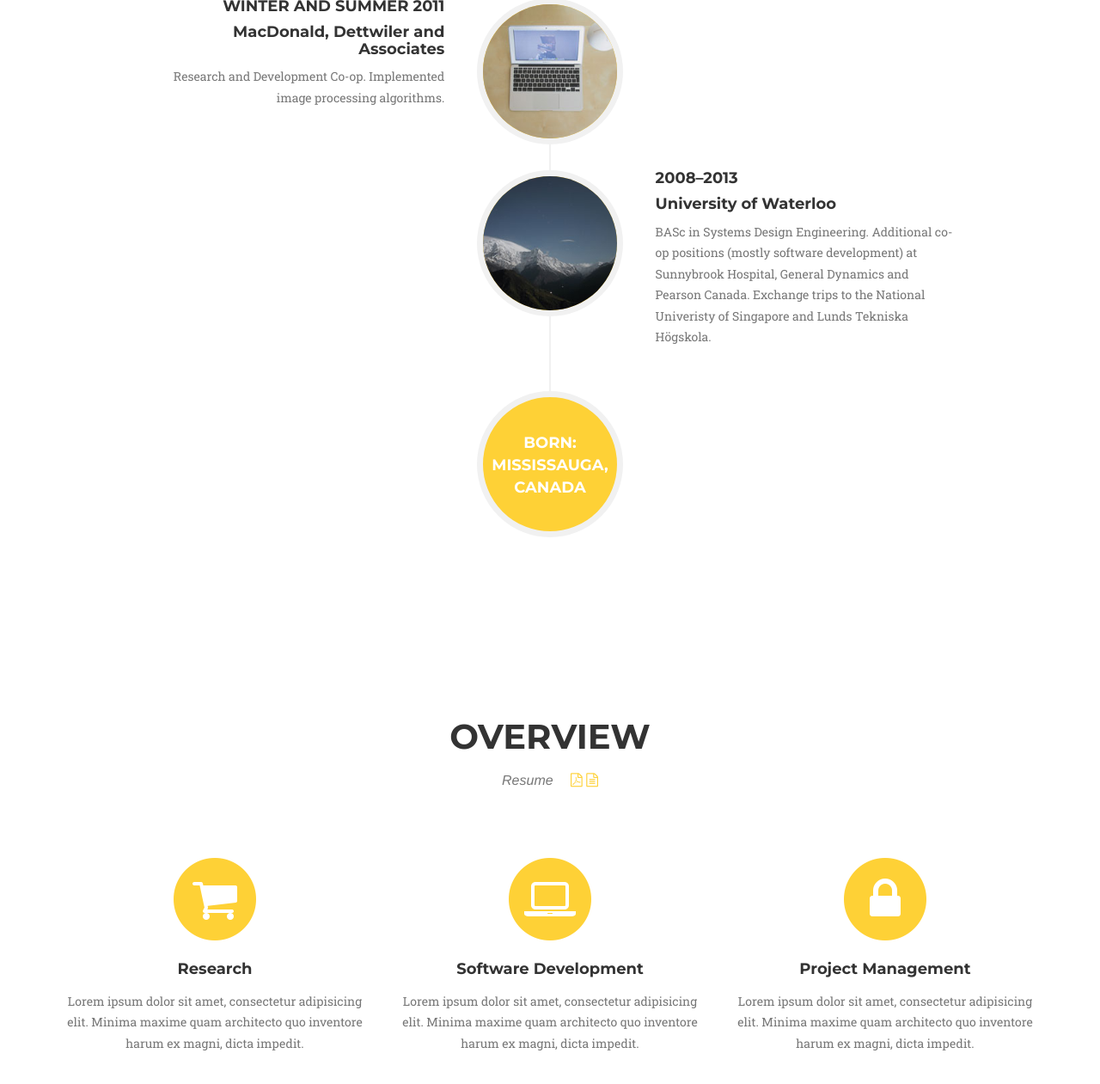
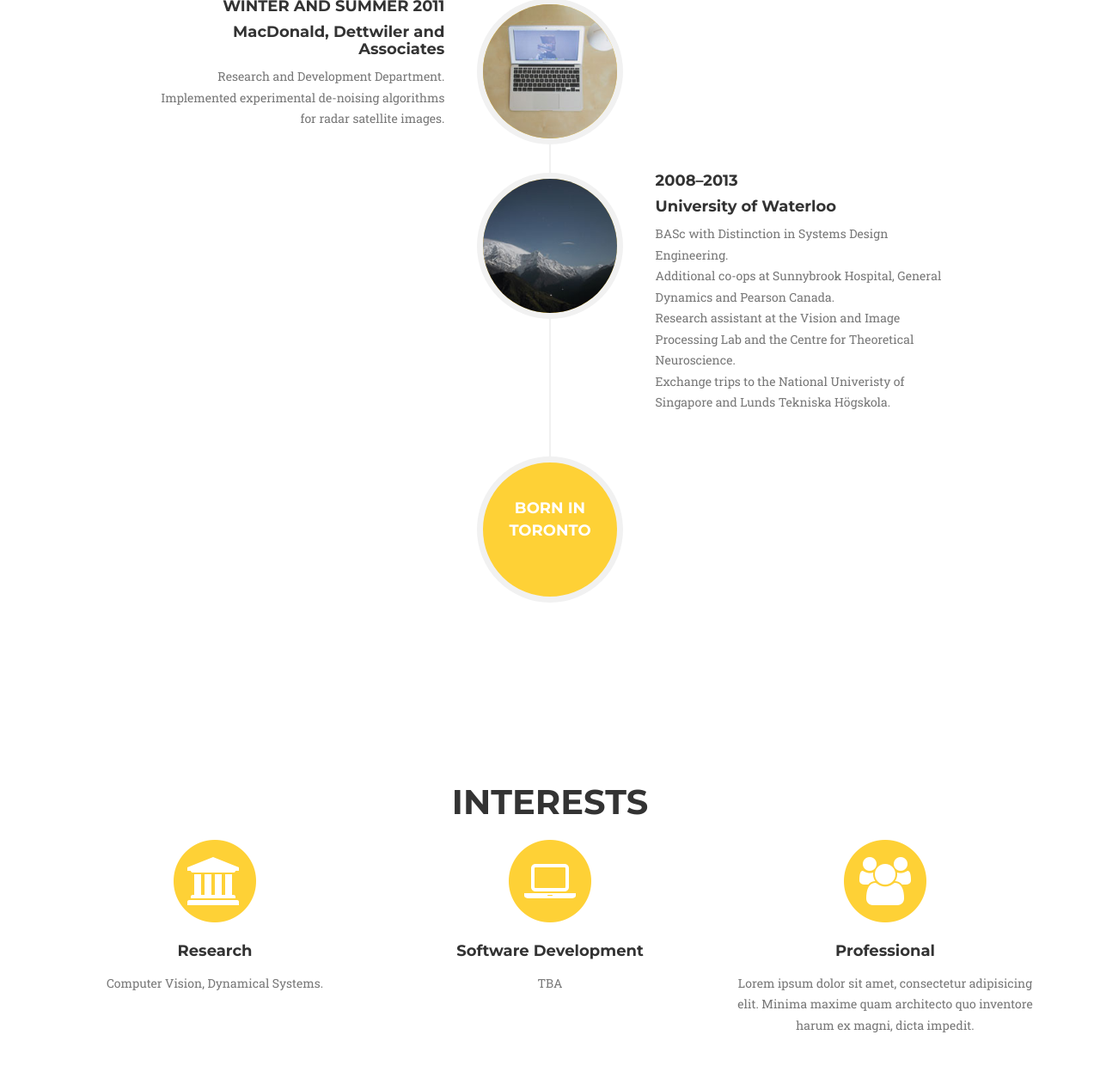
Before and after one commit to victorgan/victorgan.github.io, a Jekyll site: the page built from about.html, in a window 1280 px wide and 1400 px high, scrolled down 1165 px. Shown: the top 1261 px of the window at 86% size. Built offline with Jekyll 4.4.1, drawn with Linux system fonts in a browser that asks for light colours; some web fonts are replaced; some of the changed text lies outside the part shown.

Commit message:
edited copy

```diff
--- a/about.html
+++ b/about.html
@@ -109,7 +109,10 @@
                                     <h4 class="subheading">MacDonald, Dettwiler and Associates</h4>
                                 </div>
                                 <div class="timeline-body">
-                                    <p class="text-muted">Research and Development Co-op. Implemented image processing algorithms.</p>
+                                    <p class="text-muted">Research and
+                                    Development Department. <br>
+                                    Implemented experimental de-noising algorithms for
+                                    radar satellite images.</p>
                                 </div>
                             </div>
                         </li>
@@ -123,18 +126,22 @@
                                     <h4 class="subheading">University of Waterloo</h4>
                                 </div>
                                 <div class="timeline-body">
-                                    <p class="text-muted">BASc in Systems Design
-                                    Engineering. Additional co-op positions
-                                    (mostly software development) at Sunnybrook
+                                    <p class="text-muted">BASc with Distinction in Systems Design
+                                    Engineering. <br>
+                                    Additional co-ops at Sunnybrook
                                     Hospital, General Dynamics and Pearson
-                                    Canada. Exchange trips to the National
+                                    Canada. <br>
+                                    Research assistant at the Vision and Image
+                                    Processing Lab and the Centre for
+                                    Theoretical Neuroscience.<br>
+                                    Exchange trips to the National
                                     Univeristy of Singapore and Lunds Tekniska H&ouml;gskola.</p>
                                 </div>
                             </div>
                         </li>
                         <li class="timeline-inverted">
                             <div class="timeline-image">
-                                <h4>Born: Mississauga, Canada</h4>
+                                <h4>Born in Toronto</h4>
                             </div>
                         </li>
                     </ul>
@@ -149,22 +156,18 @@
         <div class="container">
             <div class="row">
                 <div class="col-lg-12 text-center">
-                    <h2 class="section-heading">Overview</h2>
-                    <h3 class="section-subheading text-muted">
-                        Resume&emsp;
-                        <a href="#"><i class="fa fa-file-pdf-o"></i></a>
-                        <a href="#"><i class="fa fa-file-text-o"></i></a>
-                    </h3>
+                    <h2 class="section-heading">Interests</h2>
                 </div>
             </div>
             <div class="row text-center">
                 <div class="col-md-4">
                     <span class="fa-stack fa-4x">
                         <i class="fa fa-circle fa-stack-2x text-primary"></i>
-                        <i class="fa fa-shopping-cart fa-stack-1x fa-inverse"></i>
+                        <i class="fa fa-university fa-stack-1x fa-inverse"></i>
                     </span>
                     <h4 class="service-heading">Research</h4>
-                    <p class="text-muted">Lorem ipsum dolor sit amet, consectetur adipisicing elit. Minima maxime quam architecto quo inventore harum ex magni, dicta impedit.</p>
+                    <p class="text-muted">
+                    Computer Vision, Dynamical Systems.
                 </div>
                 <div class="col-md-4">
                     <span class="fa-stack fa-4x">
@@ -172,14 +175,14 @@
                         <i class="fa fa-laptop fa-stack-1x fa-inverse"></i>
                     </span>
                     <h4 class="service-heading">Software Development</h4>
-                    <p class="text-muted">Lorem ipsum dolor sit amet, consectetur adipisicing elit. Minima maxime quam architecto quo inventore harum ex magni, dicta impedit.</p>
+                    <p class="text-muted">TBA</p>
                 </div>
                 <div class="col-md-4">
                     <span class="fa-stack fa-4x">
                         <i class="fa fa-circle fa-stack-2x text-primary"></i>
-                        <i class="fa fa-lock fa-stack-1x fa-inverse"></i>
+                        <i class="fa fa-users fa-stack-1x fa-inverse"></i>
                     </span>
-                    <h4 class="service-heading">Project Management</h4>
+                    <h4 class="service-heading">Professional</h4>
                     <p class="text-muted">Lorem ipsum dolor sit amet, consectetur adipisicing elit. Minima maxime quam architecto quo inventore harum ex magni, dicta impedit.</p>
                 </div>
             </div>
@@ -286,27 +289,26 @@
 
 
     <!-- Team Section -->
-    <section id="team" class="bg-light-gray">
+    <section id="team">
         <div class="container">
             <div class="row">
                 <div class="col-lg-12 text-center">
                     <h2 class="section-heading">Projects</h2>
-                    <h3 class="section-subheading text-muted">Other things</h3>
                 </div>
             </div>
             <div class="row">
                 <div class="col-sm-4">
                     <div class="team-member">
-                        <img src="{{ site.baseurl }}public/img/about/1.jpg" class="img-responsive img-circle" alt="">
-                        <h4>Photos</h4>
-                        <p class="text-muted">Lead Designer</p>
+                        <img src="{{ site.baseurl }}public/img/about/2.jpg" class="img-responsive img-circle" alt="">
+                        <h4>Quadrotor</h4>
+                        <p class="text-muted">Lead Marketer</p>
                     </div>
                 </div>
                 <div class="col-sm-4">
                     <div class="team-member">
-                        <img src="{{ site.baseurl }}public/img/about/2.jpg" class="img-responsive img-circle" alt="">
-                        <h4>Quadrotor</h4>
-                        <p class="text-muted">Lead Marketer</p>
+                        <img src="{{ site.baseurl }}public/img/about/3.jpg" class="img-responsive img-circle" alt="">
+                        <h4>Photos</h4>
+                        <p class="text-muted">Lead Developer</p>
                     </div>
                 </div>
                 <div class="col-sm-4">
@@ -324,6 +326,44 @@
             </div>
         </div>
     </section>
+
+    <!-- Team Section -->
+    <section id="team">
+        <div class="container">
+            <div class="row">
+                <div class="col-lg-12 text-center">
+                    <h2 class="section-heading">Miscellaneous</h2>
+                </div>
+            </div>
+            <div class="row">
+                <div class="col-sm-4">
+                    <div class="team-member">
+                        <img src="{{ site.baseurl }}public/img/about/1.jpg" class="img-responsive img-circle" alt="">
+                        <h4>Photo Essays</h4>
+                        <p class="text-muted">
+                            Pacific Coast Cycling<br>
+                            Vantage<br>
+                            Indochina<br>
+                            Malay Archipelago<br>
+                            North Europe
+                        </p>
+                    </div>
+                </div>
+                <div class="col-sm-4">
+                    <div class="team-member">
+                        <img src="{{ site.baseurl }}public/img/about/2.jpg" class="img-responsive img-circle" alt="">
+                        <h4>Quadrotor</h4>
+                        <p class="text-muted">Lead Marketer</p>
+                    </div>
+                </div>
+            </div>
+            <div class="row">
+                <div class="col-lg-8 col-lg-offset-2 text-center">
+                    <p class="large text-muted">Lorem ipsum dolor sit amet, consectetur adipisicing elit. Aut eaque, laboriosam veritatis, quos non quis ad perspiciatis, totam corporis ea, alias ut unde.</p>
+                </div>
+            </div>
+        </div>
+    </section>
 </body>
 
 </html>
```
